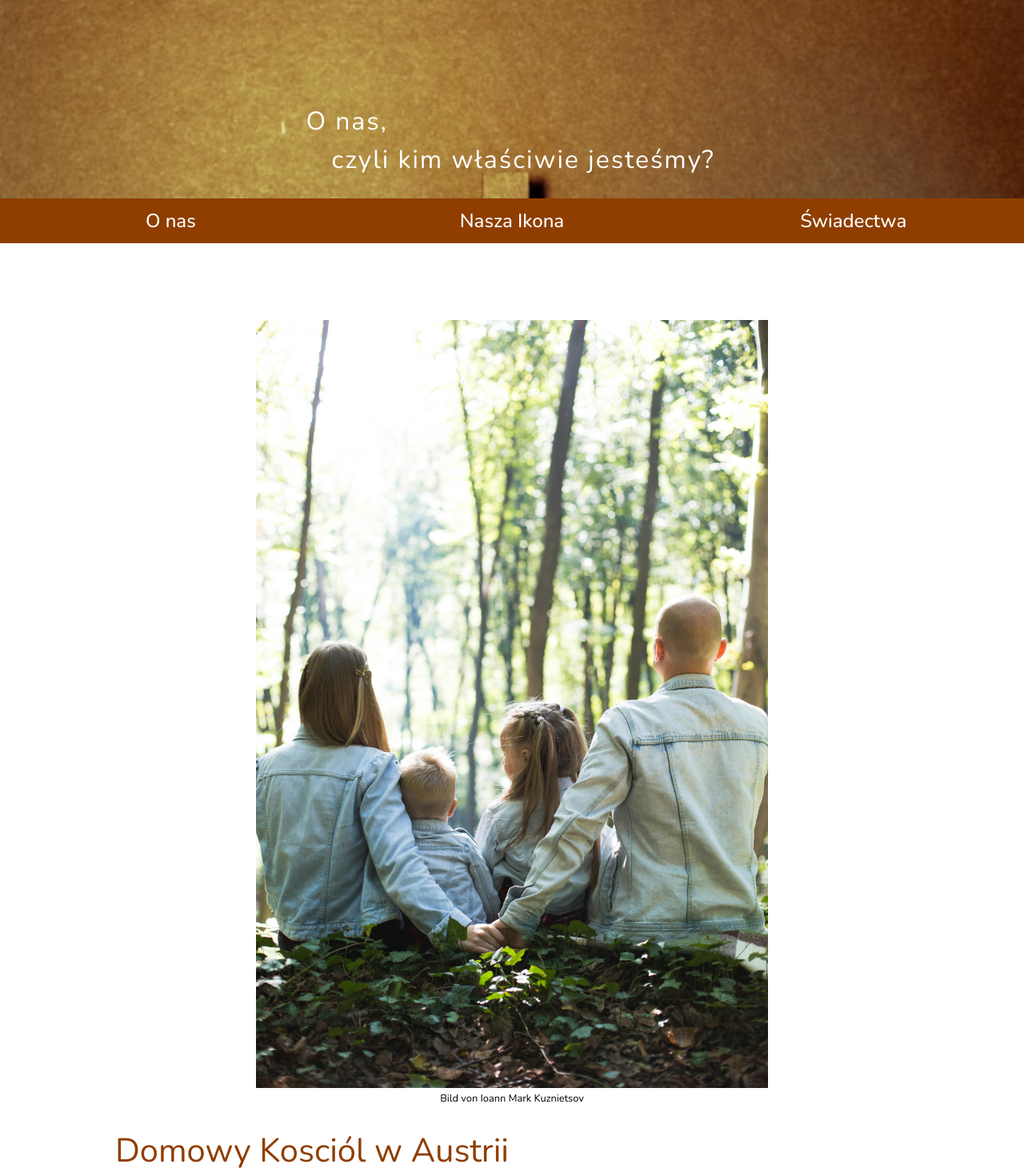
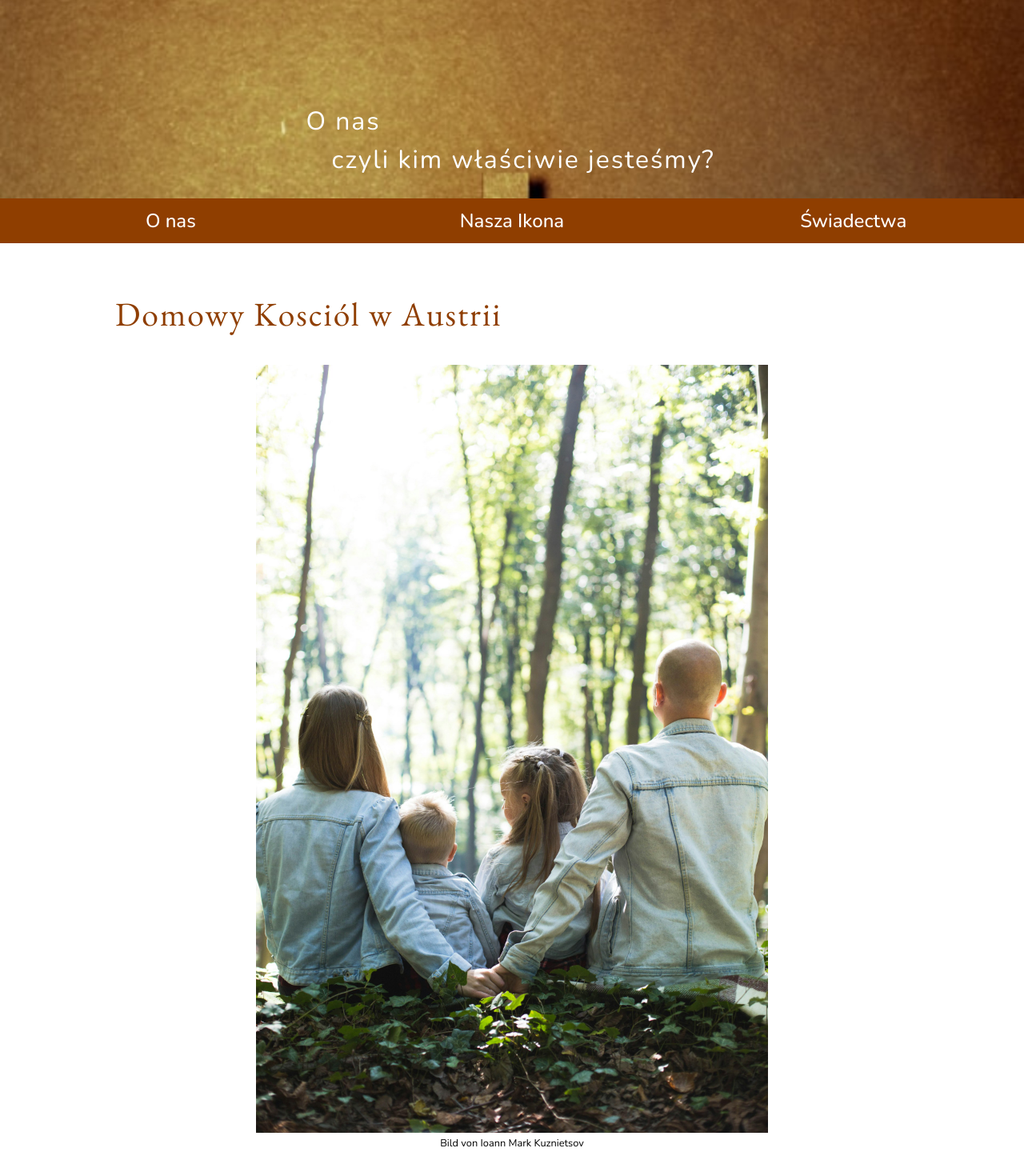
Before and after one commit to DariuszLegizynski/domowy-kosciol-next, a Next.js app: page /about in a window 1280 px wide. Shown: the part 120-1590 px from the top of the page at 80% size. Built offline with nearby package versions, Linux system fonts and the light colour scheme; what react-google-recaptcha-v3 would draw is missing.

Commit message:
adjust style of about page

```diff
--- a/src/components/about/AboutPage.tsx
+++ b/src/components/about/AboutPage.tsx
@@ -4,6 +4,7 @@ const AboutPage = () => {
 	return (
 		<article className="fadeInFromBottom mt-16 px-4 pb-4 grid gap-y-2 max-w-[1024px]">
 			<section>
+				<h2 className="text-primary text-[2.6rem] leading-[3rem] pb-2">Domowy Kosciól w Austrii</h2>
 				<BaseImage
 					imgPath="/images/about/ioann-mark-kuznietsov-9QTQFihyles-unsplash.jpg"
 					imgAlt="man and woman holding hands together with boy and girl looking at green trees during day"
@@ -12,7 +13,6 @@ const AboutPage = () => {
 					author="Ioann Mark Kuznietsov"
 				/>
 				<div className="grid gap-y-2">
-					<div className="text-primary text-[2.6rem] leading-[3rem] pb-2">Domowy Kosciól w Austrii</div>
 					<p>
 						Ruch Domowy Kosciół w Austrii przy Polskiej Misji Katolickiej Księży Zmartwychwstanców w Wiedniu gromadzi rodziny, które pragną by ich dom stawał
 						się "małym Kościołem".
--- a/src/components/about/IconPage.tsx
+++ b/src/components/about/IconPage.tsx
@@ -1,9 +1,9 @@
-import Image from "next/image"
+import BaseImage from "../base/BaseImage"
 
 const IconPage = () => {
 	return (
 		<article className="px-4 mt-16 fadeInFromBottom  max-w-[1024px]">
-			<Image className="pb-8 mx-auto max-w-[480px]" src="/logo/familie.jpg" alt="Happy family" height={400} width={600} />
+			<BaseImage imgPath="/logo/familie.jpg" imgAlt="Icon of the holy family" height={400} width={600} />
 			<section className="grid gap-y-4">
 				<p>
 					Jest to obraz Świętej Rodziny jako Kościoła Domowego, obraz zjednoczenia (komunii) Świętych Osób. Jednocześnie obraz ten wyraża zjednoczenie, miłość,
--- a/src/components/base/BaseImage.tsx
+++ b/src/components/base/BaseImage.tsx
@@ -5,14 +5,14 @@ interface BaseImageProps {
 	height: number
 	imgPath: string
 	imgAlt: string
-	author: string
+	author?: string
 }
 
 const BaseImage = ({ width, height, imgPath, imgAlt, author }: BaseImageProps) => {
 	return (
 		<div className="flex flex-col items-center py-8">
 			<Image className="max-w-[640px]" src={imgPath} alt={imgAlt} height={height} width={width} />
-			<small className="pt-1">Bild von {author}</small>
+			{author && <small className="pt-1">Bild von {author}</small>}
 		</div>
 	)
 }
--- a/src/pages/about.tsx
+++ b/src/pages/about.tsx
@@ -18,8 +18,8 @@ const About = () => {
 		<Layout>
 			<main className="flex min-h-screen flex-col items-center justify-center">
 				<section className="fadeIn about-background-image py-4 w-full mt-12 flex flex-col items-center justify-end ">
-					<div className="xs:px-2 max-w-[1024px]">
-						<h1 className="text-start text-white">O nas,</h1>
+					<div className="px-4 max-w-[1024px]">
+						<h1 className="text-start text-white">O nas</h1>
 						<h1 className="text-center text-white pl-8 pb-2 px-1">czyli kim właściwie jesteśmy?</h1>
 					</div>
 				</section>
```
